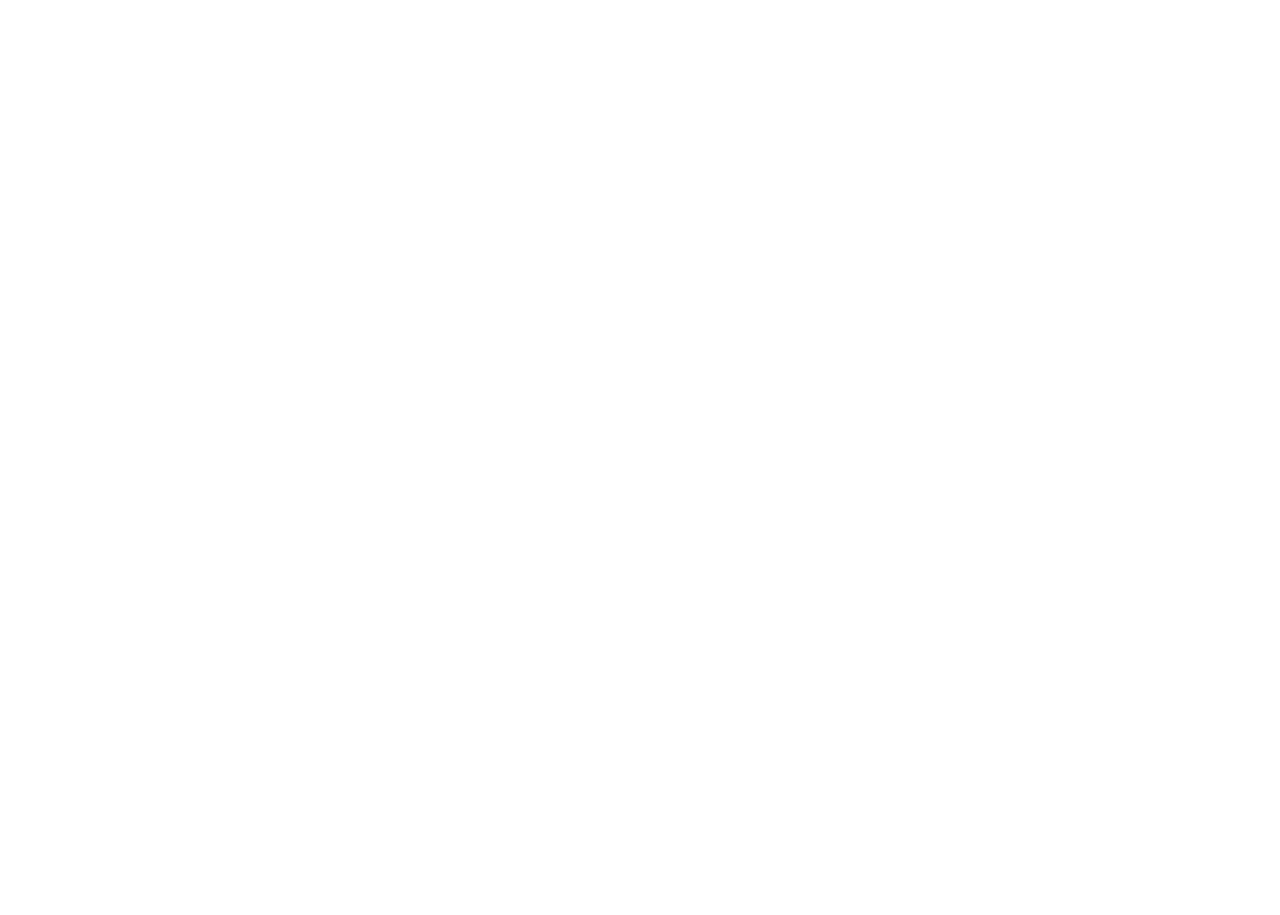
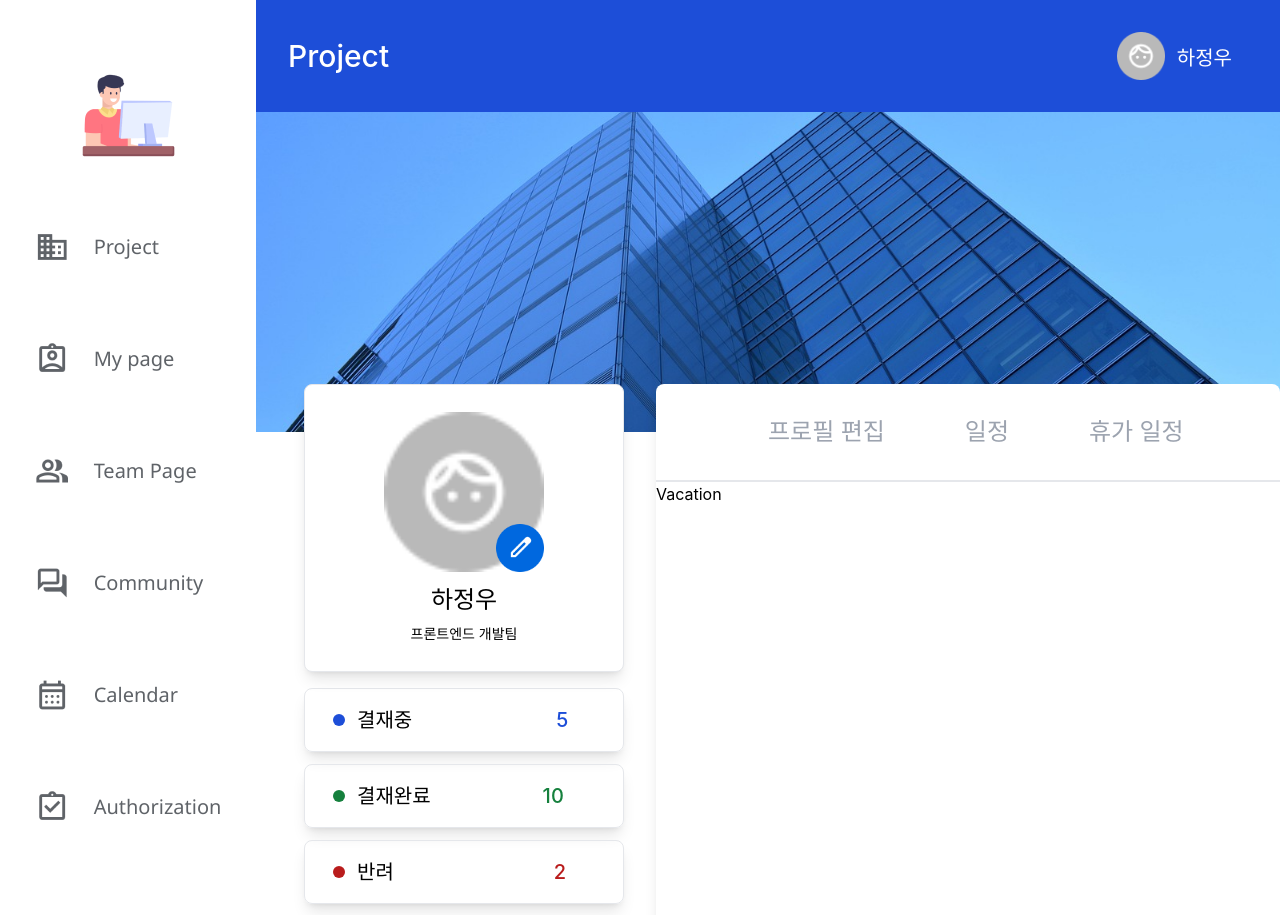
Before and after one commit to zzzissu/elice-first-project, a React (Create React App) app: page /CombinePage/MyPage/Vacation in a window 1280 px wide. Before the commit this address had no page. Shown: the top 915 px of the page. Before the commit the page ends 800 px from the top, so only its background shows below. Built offline with nearby package versions, Linux system fonts and the light colour scheme.

Commit message:
[feat] MainPage생성 및 약간의 오류 수정

```diff
--- a/src/App.tsx
+++ b/src/App.tsx
@@ -1,11 +1,13 @@
 import React from 'react';
 import { Route, Routes } from 'react-router-dom';
 import LoginPage from './pages/LoginPage';
+import CombinePage from './pages/CombinePage';
 
 const App = () => {
   return (
     <Routes>
       <Route path="/" element={<LoginPage />} />
+      <Route path="/CombinePage/*" element={<CombinePage />} />
     </Routes>
   );
 };
--- /dev/null
+++ b/src/components/MyPage/MyPage.tsx
@@ -0,0 +1,120 @@
+import React, { useState } from 'react';
+import { BrowserRouter, Routes, Link, Route } from 'react-router-dom';
+import ProfileEdit from './ProfileEdit';
+import Schedule from './Schedule';
+import Vacation from './Vacation';
+
+const MyPage = () => {
+  const [activeLink, setActiveLink] = useState('/ProfileEdit');
+  const handleLinkClick = (Link: string) => {
+    setActiveLink(Link)
+  }
+
+  return (
+    <div className='flex flex-col w-auto h-auto'>
+      <header>
+        <div className="h-28 w-auto bg-blue-700 flex justify-between items-center">
+          <div className='text-3xl text-white font-medium pl-8'>
+            Project
+          </div>
+          <div className='flex flex-row'>
+            <div style={{ backgroundImage: `url('/assets/Group 18 1.png')`, backgroundSize: 'cover', backgroundPosition: "center" }}
+              className='z-10 h-12 w-12 mr-3' />
+            <div className='text-xl text-white pt-3 mr-12'>
+              하정우
+            </div>
+          </div>
+        </div>
+      </header>
+
+      {/* 회사사진*/}
+      <div style={{ backgroundImage: `url('/assets/backSide.jpg')`, backgroundSize: 'cover', backgroundPosition: 'center' }}
+        className='h-80 w-auto relative' />
+
+      {/* 프로필 사진 - 결재정보와 같이 묶었음*/}
+      <div className='flex flex-row relative'>
+        <div>
+          <div className='flex flex-col text-center justify-center items-center border h-72 w-80 bg-white absolute -top-12 ml-12 rounded-lg shadow-lg'>
+            <div style={{ backgroundImage: `url('/assets/Group 18 1.png')`, backgroundSize: 'cover', backgroundPosition: "center" }}
+              className='h-40 w-40'>
+              <div style={{ backgroundImage: `url('/assets/Group 17.png')`, backgroundSize: 'cover', backgroundPosition: "center" }}
+                className='z-10 h-12 w-12 ml-28 mt-28' />
+            </div>
+            <div className='text-2xl pt-3'>하정우</div>
+            <div className='text-sm pt-2'>프론트엔드 개발팀</div>
+          </div>
+          {/* 결재 정보 */}
+          <div className='rounded-lg shadow-lg border h-16 w-80 ml-12 z-10 mt-64 text-xl flex items-center font-medium'>
+            <div className="rounded-full bg-blue-700 h-3 w-3 mr-3 ml-7" />
+            결재중
+            <div className="text-xl text-blue-700 ml-36">5</div>
+          </div>
+          <div className='rounded-lg shadow-lg border h-16 w-80 ml-12 z-10 mt-3 text-xl flex items-center font-medium'>
+            <div className="rounded-full bg-green-700 h-3 w-3 mr-3 ml-7" />
+            결재완료
+            <div className="text-xl text-green-700 ml-28">10</div>
+          </div>
+          <div className='rounded-lg shadow-lg border h-16 w-80 ml-12 z-10 mt-3 text-xl flex items-center font-medium'>
+            <div className="rounded-full bg-red-700 h-3 w-3 mr-3 ml-7" />
+            반려
+            <div className="text-xl text-red-700 ml-40">2</div>
+          </div>
+          <div className='rounded-lg shadow-lg border h-16 w-80 ml-12 z-10 mt-3 text-xl flex items-center font-medium'>
+            <div className="rounded-full bg-purple-700 h-3 w-3 mr-3 ml-7" />
+            연차
+            <div className="text-xl text-purple-700 ml-40">5</div>
+          </div>
+        </div>
+
+        {/* 오른쪽 섹션 */}
+        <div className="relative w-[70%] ml-8 -top-12">
+          <div className='flex flex-col h-[100%] w-full bg-white rounded-lg shadow-lg'>
+
+            {/* 오른쪽 섹션 Nav */}
+            <div className='h-24 w-[80%] flex flex-row font-medium items-center ml-28'>
+              <ul className='flex flex-row text-2xl gap-20 font-medium'>
+                <li>
+                  <Link
+                    to='ProfileEdit'
+                    onClick={() => handleLinkClick('ProfileEdit')}
+                    className={`${activeLink === 'ProfileEdit' ? 'border-blue-700 text-black border-b-8 pb-8' : 'text-gray-400'
+                      }`}
+                  >
+                    프로필 편집
+                  </Link>
+                </li>
+                <li>
+                  <Link to='Schedule'
+                    onClick={() => handleLinkClick('Schedule')}
+                    className={`${activeLink === 'Schedule' ? 'border-blue-700 text-black border-b-8 pb-8' : 'text-gray-400'}`}>
+                    일정
+                  </Link>
+                </li>
+                <li>
+                  <Link to='Vacation'
+                    onClick={() => handleLinkClick('Vacation')}
+                    className={`${activeLink === 'Vacation' ? 'border-blue-700 text-black border-b-8 pb-8' : 'text-gray-400'}`}>
+                    휴가 일정
+                  </Link>
+                </li>
+              </ul>
+            </div>
+
+            {/* 오른쪽 섹션 Main */}
+            <div className='border-t-2 h-[800px] flex-grow'>
+              <div className='h-max'>
+                <Routes>
+                  <Route path='ProfileEdit' element={<ProfileEdit />} />
+                  <Route path='Schedule' element={<Schedule />} />
+                  <Route path='Vacation' element={<Vacation />} />
+                </Routes>
+              </div>
+            </div>
+          </div>
+        </div>
+      </div>
+    </div>
+  )
+}
+
+export default MyPage
--- /dev/null
+++ b/src/components/MyPage/ProfileEdit.tsx
@@ -0,0 +1,48 @@
+import React from 'react'
+
+const ProfileEdit = () => {
+    return (
+        <div>
+            <div className='EditSite w-full'>
+                <div className='upSite text-2xl flex flex-row justify-center mt-20'>
+                    <div className='upSiteName w-[40%] flex flex-col'>
+                        이름
+                        <input className='mt-3 bg-gray-200 h-14 rounded-lg shadow-lg pl-4' placeholder='하정우'/>
+                    </div>
+                    <div className='upSiteNum w-[40%] flex flex-col ml-16 '>
+                        사원번호
+                        <input className='mt-3 bg-gray-200 h-14 rounded-lg shadow-lg pl-4' placeholder='12341234'/>
+                    </div>
+                </div>
+
+                <div className='middleSite text-2xl flex flex-row justify-center mt-11'>
+                    <div className='middleSiteContectNum w-[40%] flex flex-col'>
+                        연락처
+                        <input className='mt-3 bg-gray-200 h-14 rounded-lg shadow-lg pl-4' placeholder='010-2936-7314'/>
+                    </div>
+                    <div className='middleSiteBirth w-[40%] flex flex-col ml-16'>
+                        생년월일
+                        <input className='mt-3 bg-gray-200 h-14 rounded-lg shadow-lg pl-4' placeholder='92.07.29'/>
+                    </div>
+                </div>
+
+                <div className='bottomSite text-2xl flex flex-row justify-center mt-11'>
+                    <div className='bottomSiteWorkSite w-[40%] flex flex-col'>
+                        부서
+                        <input className='mt-3 bg-gray-200 h-14 rounded-lg shadow-lg pl-4' placeholder='프론트앤드 개발팀'/>
+                    </div>
+                    <div className='bottomSitePosition w-[40%] flex flex-col ml-16'>
+                        직급
+                        <input className='mt-3 bg-gray-200 h-14 rounded-lg shadow-lg pl-4' placeholder='사원'/>
+                    </div>
+                </div>
+            </div>
+
+            <div className="btnSite flex justify-center items-center">
+                <button className='flex justify-center items-center align-middle bg-blue-700 text-white font-bold text-xl w-56 h-14 rounded-lg shadow-lg mt-28'>Update</button>
+            </div>
+        </div>
+    )
+}
+
+export default ProfileEdit
--- /dev/null
+++ b/src/components/MyPage/Schedule.tsx
@@ -0,0 +1,11 @@
+import React from 'react'
+
+const Schedule = () => {
+  return (
+    <div>
+      Schedule
+    </div>
+  )
+}
+
+export default Schedule
--- /dev/null
+++ b/src/components/MyPage/Vacation.tsx
@@ -0,0 +1,11 @@
+import React from 'react'
+
+const Vacation = () => {
+  return (
+    <div>
+      Vacation
+    </div>
+  )
+}
+
+export default Vacation
--- a/src/components/Nav/Nav.tsx
+++ b/src/components/Nav/Nav.tsx
@@ -3,36 +3,36 @@ import { Link } from 'react-router-dom';
 export default function Nav() {
     return (
         <div className=" flex flex-col  gap-16 items-center  w-80 h-screen ">
-            <img src="assets/logo.png" alt="office_logo" className="mt-16" />
+            <img src="/assets/logo.png" alt="office_logo" className="mt-16" />
 
             <div className="flex flex-col text-xl gap-20 ">
                 <Link to="#" className="flex items-center gap-6 font-sans text-customGray">
-                    <img src="assets/project.png" alt="project_logo" />
+                    <img src="/assets/project.png" alt="project_logo" />
                     Project
                 </Link>
 
-                <Link to="#" className="flex items-center gap-6  font-sans text-customGray">
-                    <img src="assets/mypage.png" alt="mypage_logo" />
+                <Link to="MyPage" className="flex items-center gap-6  font-sans text-customGray">
+                    <img src="/assets/mypage.png" alt="mypage_logo" />
                     My page
                 </Link>
 
                 <Link to="#" className="flex items-center gap-6  font-sans text-customGray">
-                    <img src="assets/team.png" alt="team_logo" />
+                    <img src="/assets/team.png" alt="team_logo" />
                     Team Page
                 </Link>
 
                 <Link to="#" className="flex items-center gap-6  font-sans text-customGray">
-                    <img src="assets/commu.png" alt="community_logo" />
+                    <img src="/assets/commu.png" alt="community_logo" />
                     Community
                 </Link>
 
                 <Link to="#" className="flex items-center gap-6  font-sans text-customGray">
-                    <img src="assets/calendar.png" alt="calendar_logo" />
+                    <img src="/assets/calendar.png" alt="calendar_logo" />
                     Calendar
                 </Link>
 
                 <Link to="#" className="flex items-center gap-6  font-sans text-customGray">
-                    <img src="assets/assignment.png" alt="assignment_logo" />
+                    <img src="/assets/assignment.png" alt="assignment_logo" />
                     Authorization
                 </Link>
             </div>
--- /dev/null
+++ b/src/pages/CombinePage.tsx
@@ -0,0 +1,23 @@
+import React from 'react';
+import Nav from '../components/Nav/Nav';
+import { Route, Routes } from 'react-router-dom';
+import MyPage from '../components/MyPage/MyPage';
+
+const CombinePage = () => {
+    return (
+        <div className="flex">
+          {/* 왼쪽 Nav */}
+          <Nav />
+
+          {/* 오른쪽 메인 콘텐츠 영역 */}
+          <div className='w-[100%]'>
+            <Routes>
+              <Route path="MyPage/*" element={<MyPage />} />
+
+            </Routes>
+          </div>
+        </div>
+      );
+    };
+
+export default CombinePage
--- a/src/pages/LoginPage.tsx
+++ b/src/pages/LoginPage.tsx
@@ -1,5 +1,5 @@
 import React, { useState } from 'react';
-import { Link } from 'react-router-dom';
+import { Link, useNavigate } from 'react-router-dom';
 import InputField from '../components/login/InputField';
 import Button from '../components/login/Button';
 
```
Also changed, not shown: public/assets/backSide.jpg (added).
